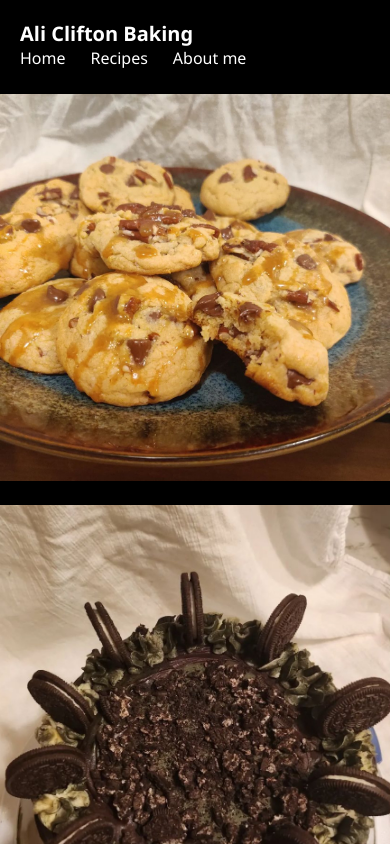
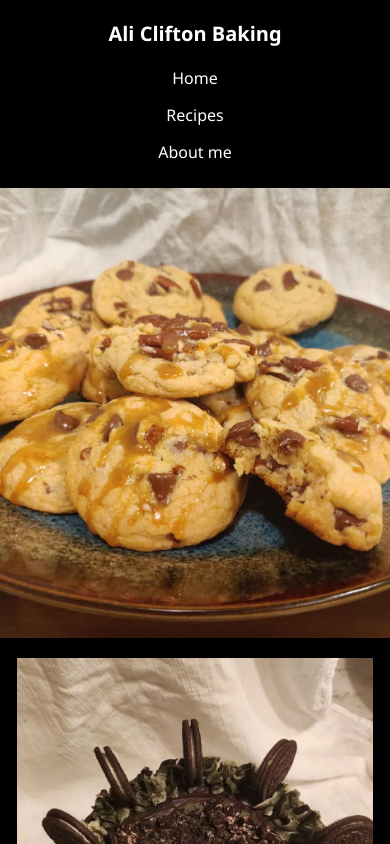
Before and after one commit to aldenroy/Clifton_Baking, a plain HTML site: page docs/index.html in a window 390 px wide. Shown: the top 844 px of the page. Drawn offline with Linux system fonts and the light colour scheme.

Commit message:
Updated some css to get images to be same height on desktop, also added socials to recipe page.

```diff
--- a/docs/style.css
+++ b/docs/style.css
@@ -14,25 +14,32 @@ header {
     background-color: #000000; /* Light gray background color */
     padding: 20px;
     display: flex;
-    justify-content: space-between;
-    align-items: center;
-    flex-wrap: wrap; /* Allow wrapping for smaller screens */
+    flex-direction: column; /* Stack the items vertically */
+    align-items: center; /* Center the items horizontally */
+    text-align: center;
 }
 
 h1 {
     font-family: 'Segoe UI', Tahoma, Geneva, Verdana, sans-serif; /* Use modern font */
     font-size: 24px;
+    margin-bottom: 20px; /* Add space below the heading */
 }
 
 nav ul {
     list-style-type: none;
     display: flex;
+    justify-content: center; /* Center the items horizontally */
     flex-wrap: wrap; /* Allow wrapping for smaller screens */
     gap: 10px; /* Add space between items */
+    padding: 0;
 }
 
 nav ul li {
     margin-right: 20px;
+}
+
+nav ul li:last-child {
+    margin-right: 0;
 }
 
 nav ul li a {
@@ -88,14 +95,16 @@ h2 {
 
 .column {
     flex: 1;
-    min-width: 300px; /* Ensure columns don't shrink too much on smaller screens */
+    min-width: 400px; /* Ensure columns don't shrink too much on smaller screens */
     margin: 10px;
     text-align: center;
+    height: 450px; /* Set a fixed height for all columns */
+    overflow: hidden; /* Hide any overflow */
 }
 
 .column img {
-    height: auto;
-    width: 100%;
+    height: 100%; /* Set the height of the image to fill its container */
+    width: auto; /* Allow the width to adjust based on the height */
     object-fit: cover; /* Crop the image to fit its container */
 }
 
@@ -184,6 +193,16 @@ h2 {
 
     nav ul {
         gap: 5px;
+        flex-direction: column; /* Stack the links vertically */
+    }
+
+    nav ul li {
+        margin-right: 0;
+        margin-bottom: 10px;
+    }
+
+    nav ul li:last-child {
+        margin-bottom: 0;
     }
 
     nav ul li a {
```
Also changed, not shown: docs/recipes.html (+11 -0 lines).
